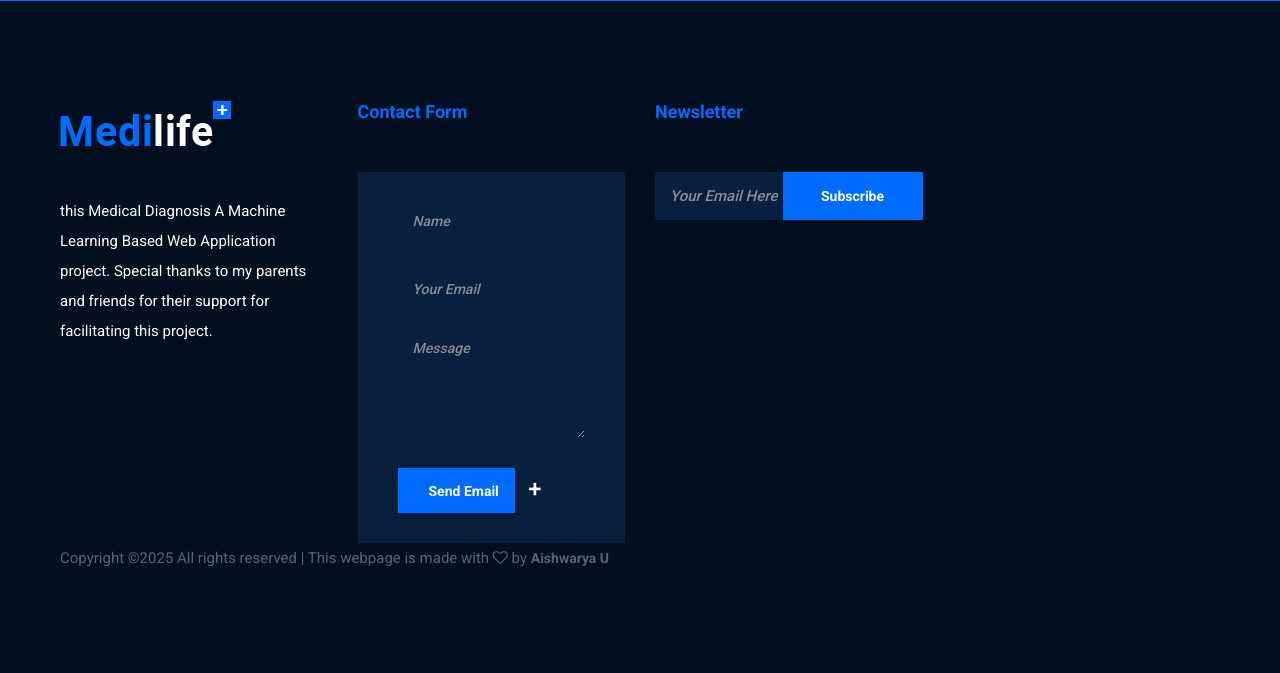
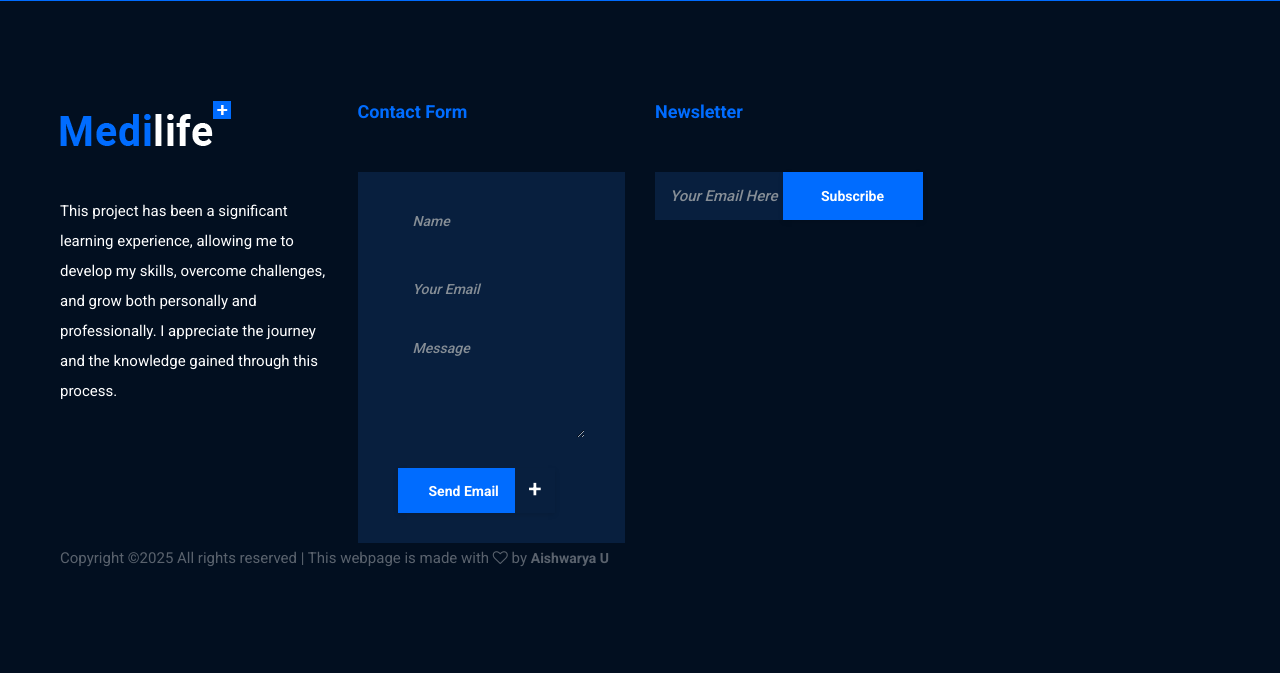
Before and after one commit to AishwaryaBCU/BCU-Diseases, a Python web app: template templates/services.html in a window 1280 px wide. Shown: the part 3505-4178 px from the top of the page. Run offline with Jinja, Linux system fonts and the light colour scheme; the template is opened without the code that fills it, so the values that code supplies are empty; some web fonts are replaced.

Commit message:
Update services.html

```diff
--- a/templates/services.html
+++ b/templates/services.html
@@ -421,7 +421,7 @@ These Machine Learning models and Deep Leaning models are trained on large datas
                         <div class="footer-logo">
                             <img src="img/core-img/logo.png" alt="Logo">
                         </div>
-                        <p> this Medical Diagnosis A Machine Learning Based Web Application project. Special thanks to my parents and friends for their support for facilitating this project.</p>
+                        <p> This project has been a significant learning experience, allowing me to develop my skills, overcome challenges, and grow both personally and professionally. I appreciate the journey and the knowledge gained through this process.</p>
                         <div class="footer-social-info">
                             <!-- Add social media links here if needed -->
                         </div>
```
